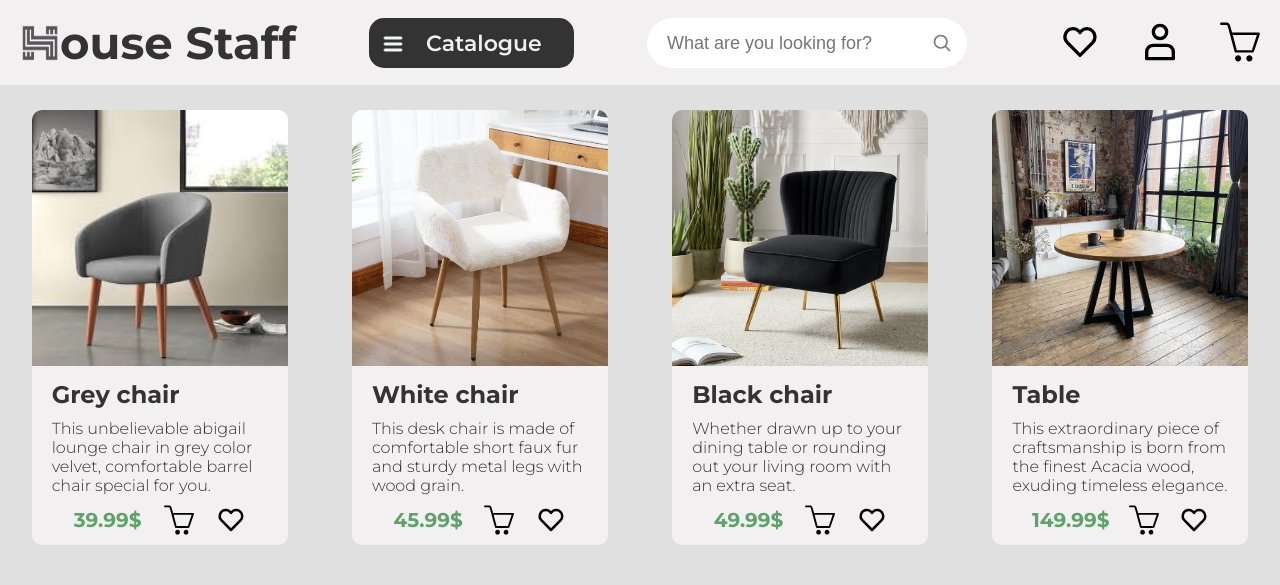
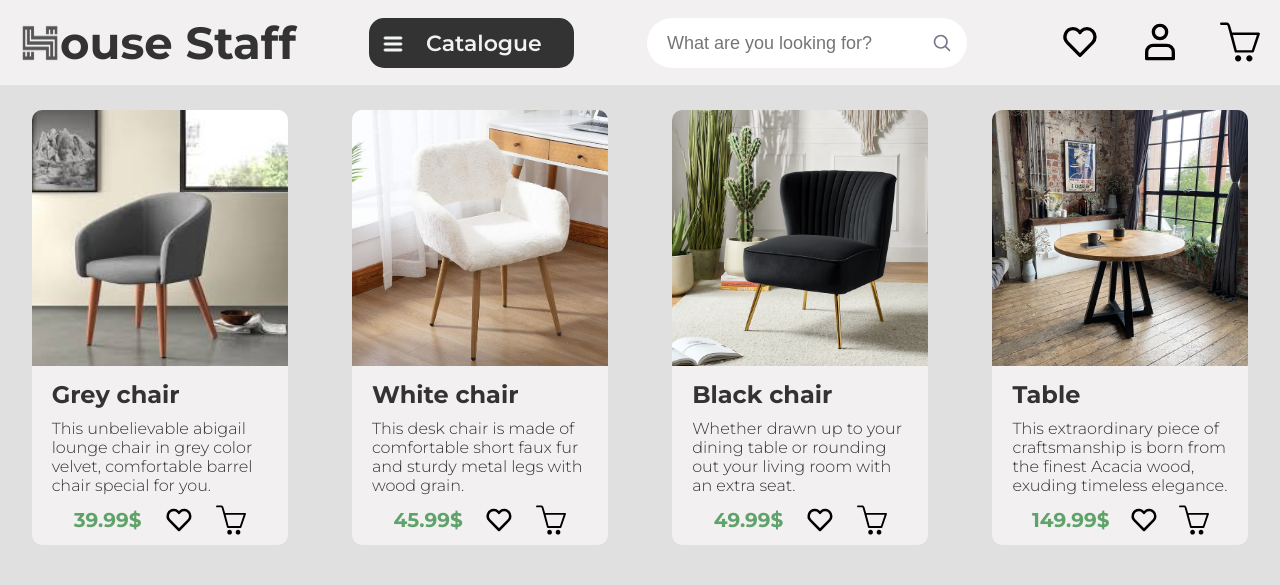
Before and after one commit to Dzhaman-Nazarii/furniture-store, a React (Create React App) app: page / in a window 1280 px wide. Shown: the top 585 px of the page. Built offline with nearby package versions, Linux system fonts and the light colour scheme.

Commit message:
add Favourite

```diff
--- a/src/components/app/App.tsx
+++ b/src/components/app/App.tsx
@@ -1,15 +1,17 @@
 import css from "./App.module.css";
 import { Routes, Route } from "react-router-dom";
 import { Home } from "../../pages/Home";
-import { Favourite } from "../../pages/Favourite";
+import { Favourite } from "../../pages/favourite/Favourite";
 import { Basket } from "../../pages/Basket";
 import { FC } from "react";
 import { Header } from "../header/Header";
 import { Footer } from "../footer/Footer";
 import { Profile } from "../../pages/Profile";
+import { FavouritesProvider } from "../../context/FavouritesContext";
 
 export const App: FC = () => {
 	return (
+		<FavouritesProvider>
 			<div className={css.app_wrapper}>
 				<header className={css.app_header}>
 					<div className={css.app_header_content}>
@@ -42,5 +44,6 @@ export const App: FC = () => {
 					</div>
 				</footer>
 			</div>
+		</FavouritesProvider>
 	);
 };
--- a/src/components/card/Card.tsx
+++ b/src/components/card/Card.tsx
@@ -1,17 +1,29 @@
-import { FC } from "react";
+import { FC, MouseEventHandler } from "react";
 import { IProduct } from "../../products";
 import css from "./Card.module.css";
 import heartSvg from "../../svg/heart.svg";
 import basketSvg from "../../svg/basket.svg";
+import { useFavourites } from "../../context/FavouritesContext";
 
-export const Card: FC<IProduct> = ({ title, img, desc, price }) => {
+interface CardProps extends IProduct {
+  isFavourite: boolean;
+}
+
+export const Card: FC<CardProps> = ({ id, title, img, desc, price, isFavourite }) => {
+  const { addFavourite, removeFavourite } = useFavourites();
+
+  const handleFavouriteClick: MouseEventHandler<HTMLLIElement> = (event) => {
+    event.stopPropagation();
+    if (isFavourite) {
+      removeFavourite(id);
+    } else {
+      addFavourite({ id, title, img, desc, price });
+    }
+  };
+
   return (
-		<>
-			<img
-				className={css.card_img}
-				src={img}
-				alt={title}
-			/>
+    <div className={css.card}>
+      <img className={css.card_img} src={img} alt={title} />
       <div className={css.card_container}>
         <h2 className={css.card_title}>{title}</h2>
         <p className={css.card_desc}>{desc}</p>
@@ -19,20 +31,18 @@ export const Card: FC<IProduct> = ({ title, img, desc, price }) => {
           <li>
             <b className={css.card_price}>{price}$</b>
           </li>
-					<li className={css.card_icon}>
+          <li className={css.card_icon} onClick={handleFavouriteClick}>
             <img
-							src={basketSvg}
-							alt="basket"
+              src={heartSvg}
+              alt="heart"
+              className={isFavourite ? css.favourite_active : css.favourite_inactive}
             />
           </li>
           <li className={css.card_icon}>
-						<img
-							src={heartSvg}
-							alt="heart"
-						/>
+            <img src={basketSvg} alt="basket" />
           </li>
         </ul>
       </div>
-		</>
+    </div>
   );
 };
--- a/src/components/products/Products.tsx
+++ b/src/components/products/Products.tsx
@@ -1,14 +1,20 @@
 import { FC } from "react";
-import css from './Products.module.css';
 import { Card } from "../card/Card";
 import { products } from "../../products";
+import css from "./Products.module.css";
+import { useFavourites } from "../../context/FavouritesContext";
 
 export const Products: FC = () => {
+  const { favourites } = useFavourites();
+
   return (
     <ul className={css.products_list}>
       {products.map((product) => (
         <li key={product.id} className={css.products_item}>
-						<Card {...product} />
+          <Card
+            {...product}
+            isFavourite={favourites.some(fav => fav.id === product.id)}
+          />
         </li>
       ))}
     </ul>
--- /dev/null
+++ b/src/context/FavouritesContext.tsx
@@ -0,0 +1,38 @@
+import { createContext, FC, ReactNode, useContext, useState } from "react";
+import { IProduct } from "../products";
+
+interface IFavouritesContextType {
+  favourites: IProduct[];
+  addFavourite: (product: IProduct) => void;
+  removeFavourite: (productId: number) => void;
+}
+
+const FavouritesContext = createContext<IFavouritesContextType | undefined>(undefined);
+
+export const FavouritesProvider: FC<{ children: ReactNode }> = ({ children }) => {
+  const [favourites, setFavourites] = useState<IProduct[]>([]);
+
+  const addFavourite = (product: IProduct) => {
+    setFavourites((prevFavourites) => [...prevFavourites, product]);
+  };
+
+  const removeFavourite = (productId: number) => {
+    setFavourites((prevFavourites) =>
+      prevFavourites.filter((item) => item.id !== productId)
+    );
+  };
+
+  return (
+    <FavouritesContext.Provider value={{ favourites, addFavourite, removeFavourite }}>
+      {children}
+    </FavouritesContext.Provider>
+  );
+};
+
+export const useFavourites = () => {
+  const context = useContext(FavouritesContext);
+  if (!context) {
+    throw new Error('useFavourites must be used within a FavouritesProvider');
+  }
+  return context;
+};
--- a/src/pages/Favourite.tsx
+++ /dev/null
@@ -1,7 +0,0 @@
-import { FC } from 'react'
-
-export const Favourite: FC = () => {
-  return (
-	  <h1>Favourite</h1>
-  )
-}
--- /dev/null
+++ b/src/pages/favourite/Favourite.module.css
@@ -0,0 +1,20 @@
+.favourites_list {
+	width: 100%;
+	display: flex;
+	flex-wrap: wrap;
+	justify-content: space-around;
+	gap: 1px;
+}
+
+.favourites_item {
+	width: 20%;
+	margin-bottom: 50px;
+	background-color: #f2f0f0;
+	border-radius: 10px;
+	transition: transform 500ms ease;
+}
+
+.favourites_item:hover {
+	transform: scale(1.1);
+	cursor: pointer;
+}
--- /dev/null
+++ b/src/pages/favourite/Favourite.tsx
@@ -0,0 +1,33 @@
+import { FC } from "react";
+import { useFavourites } from "../../context/FavouritesContext";
+import { IProduct } from "../../products";
+import { Card } from "../../components/card/Card";
+import css from "./Favourite.module.css";
+
+export const Favourite: FC = () => {
+  const { favourites } = useFavourites();
+
+  return (
+    <div>
+      <h1>Favourite</h1>
+      {favourites.length === 0 ? (
+        <p>Absent</p>
+      ) : (
+        <ul className={css.favourites_list}>
+          {favourites.map((product: IProduct) => (
+            <li key={product.id} className={css.favourites_item}>
+              <Card
+                id={product.id}
+                title={product.title}
+                img={product.img}
+                desc={product.desc}
+                price={product.price}
+                isFavourite={true}
+              />
+            </li>
+          ))}
+        </ul>
+      )}
+    </div>
+  );
+};
```
Lines whose indentation alone changed are shown as unchanged.
